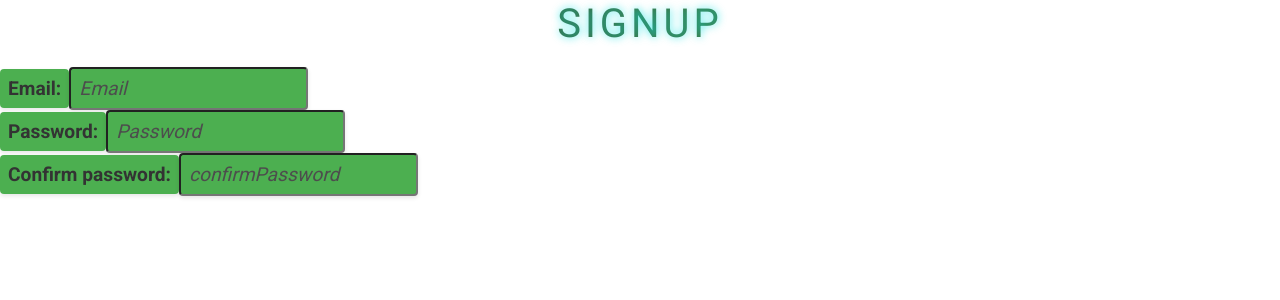
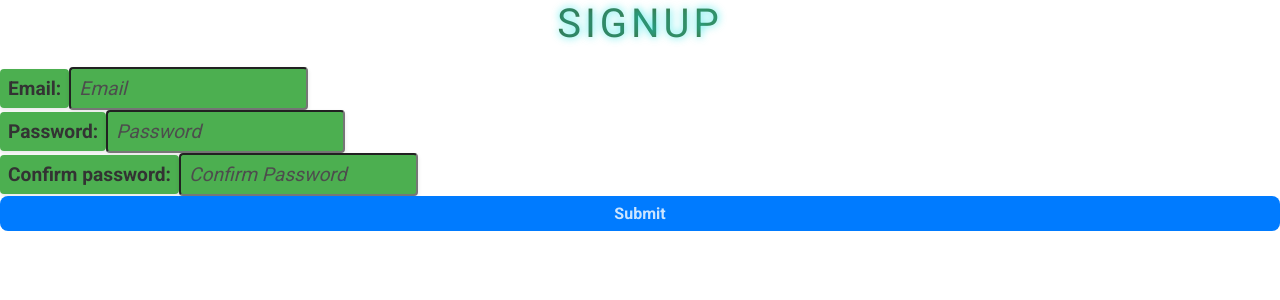
Before and after one commit to Pelani2/practice-ts2, a React (Create React App) app: page /signup in a window 1280 px wide. Shown: the top 300 px of the page. Built offline with nearby package versions, Linux system fonts and the light colour scheme; the HTML template or start-up script is replaced by a standard one.

Commit message:
added button

```diff
--- a/src/components/Signup/index.tsx
+++ b/src/components/Signup/index.tsx
@@ -111,7 +111,7 @@ const Signup: React.FC = () => {
                             <>
                                 <ConfirmPasswordInput
                                     name="confirmPassword"
-                                    placeholder="confirmPassword"
+                                    placeholder="Confirm Password"
                                     field={field}
                                     variant="LS-CP-input"
                                 />
@@ -124,6 +124,15 @@ const Signup: React.FC = () => {
                         )}
                     />
                 </div>
+
+                <div className="button-wrapper">
+                    <Button
+                        type="submit"
+                        variant="submit-button"
+                    >
+                        Submit
+                    </Button>
+                </div>
             </form>
         </div>
     );
```
